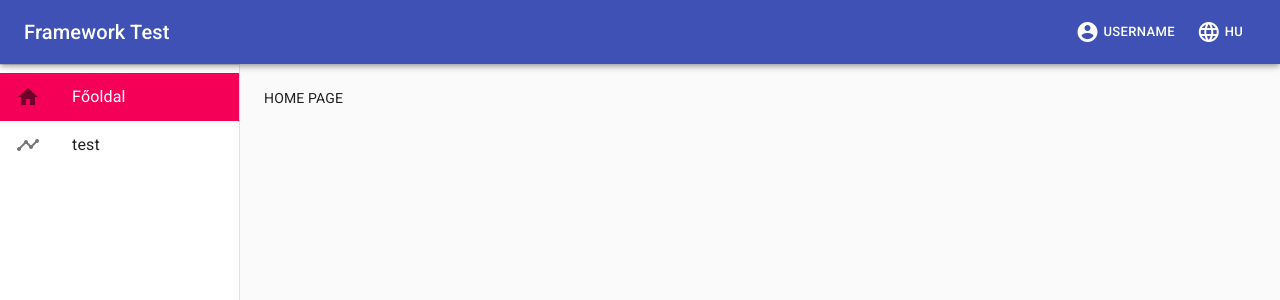
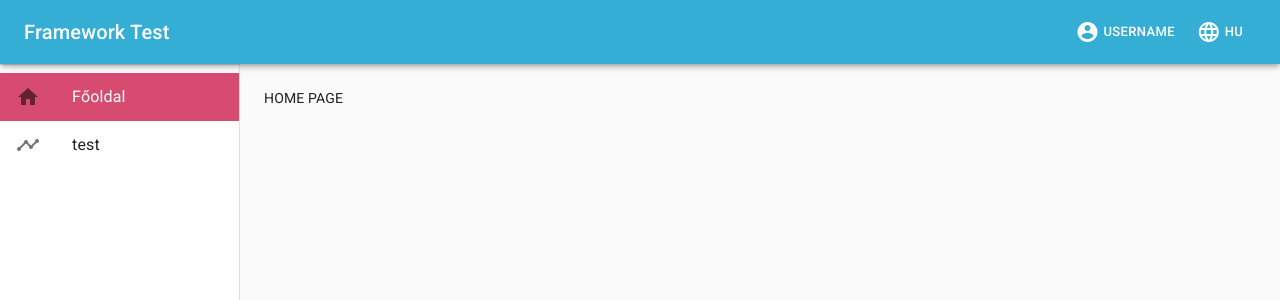
Before and after one commit to cocoadavid/react-framework, a React (Create React App) app: page / in a window 1280 px wide. Shown: the top 300 px of the page. Built offline with nearby package versions, Linux system fonts and the light colour scheme.

Commit message:
added default theme colors

```diff
--- a/src/components/common/NavigationBar/HorizontalNavigation.js
+++ b/src/components/common/NavigationBar/HorizontalNavigation.js
@@ -76,7 +76,7 @@ const useStyles = makeStyles((theme) => ({
     },
   },
   homeLink: {
-    marginRight: theme.spacing(3),
+    padding: `0 ${theme.spacing(2)}px`,
   },
   toolbar: {
     ...theme.mixins.toolbar,
--- a/src/themes/themeDefault.js
+++ b/src/themes/themeDefault.js
@@ -1,5 +1,18 @@
 export const themeDefault = {
   palette: {
+    primary: {
+      main: "#35AED6",
+      dark: "#156C8A",
+      contrastText: "#fff",
+    },
+    secondary: {
+      main: "#D64B6F",
+      contrastText: "#fff",
+    },
+    tertiary: {
+      main: "#D6CA20",
+      contrastText: "#fff",
+    },
     error: {
       main: "#e70033",
       contrastText: "#fff",
```
